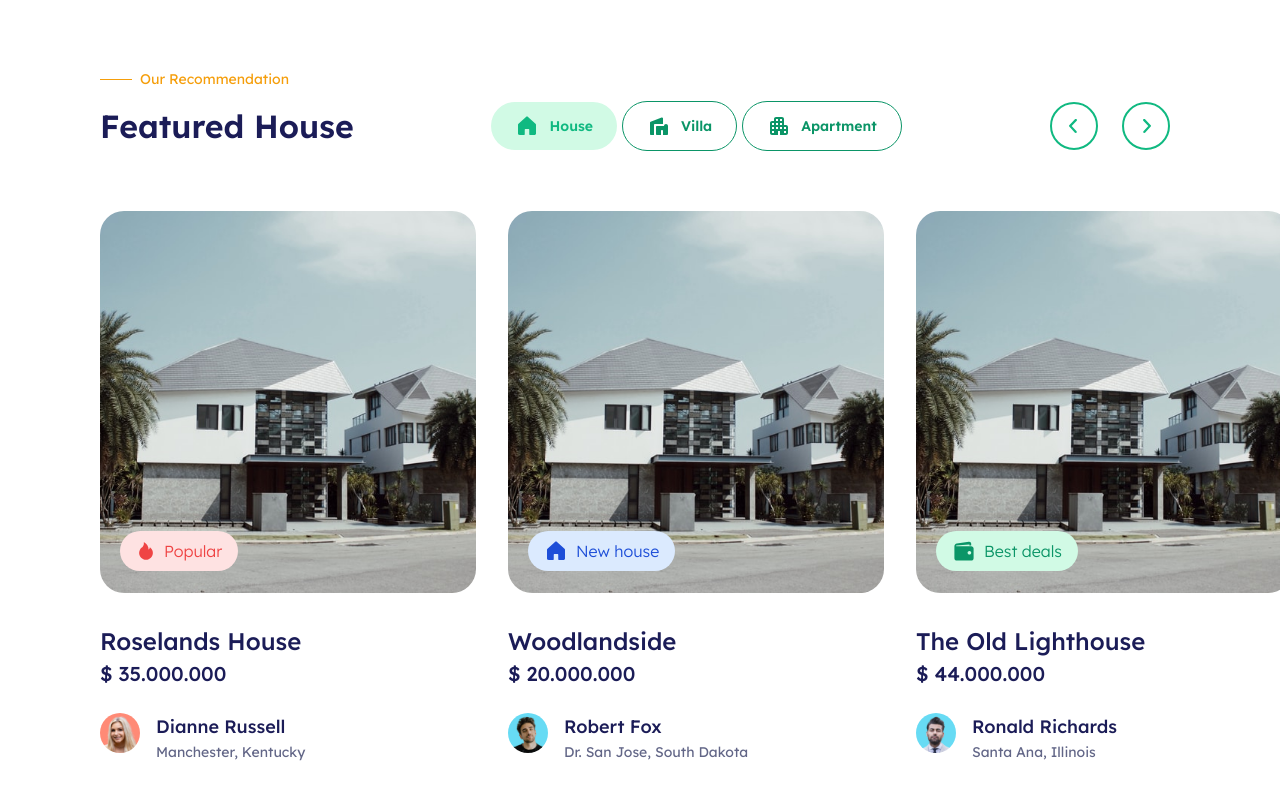
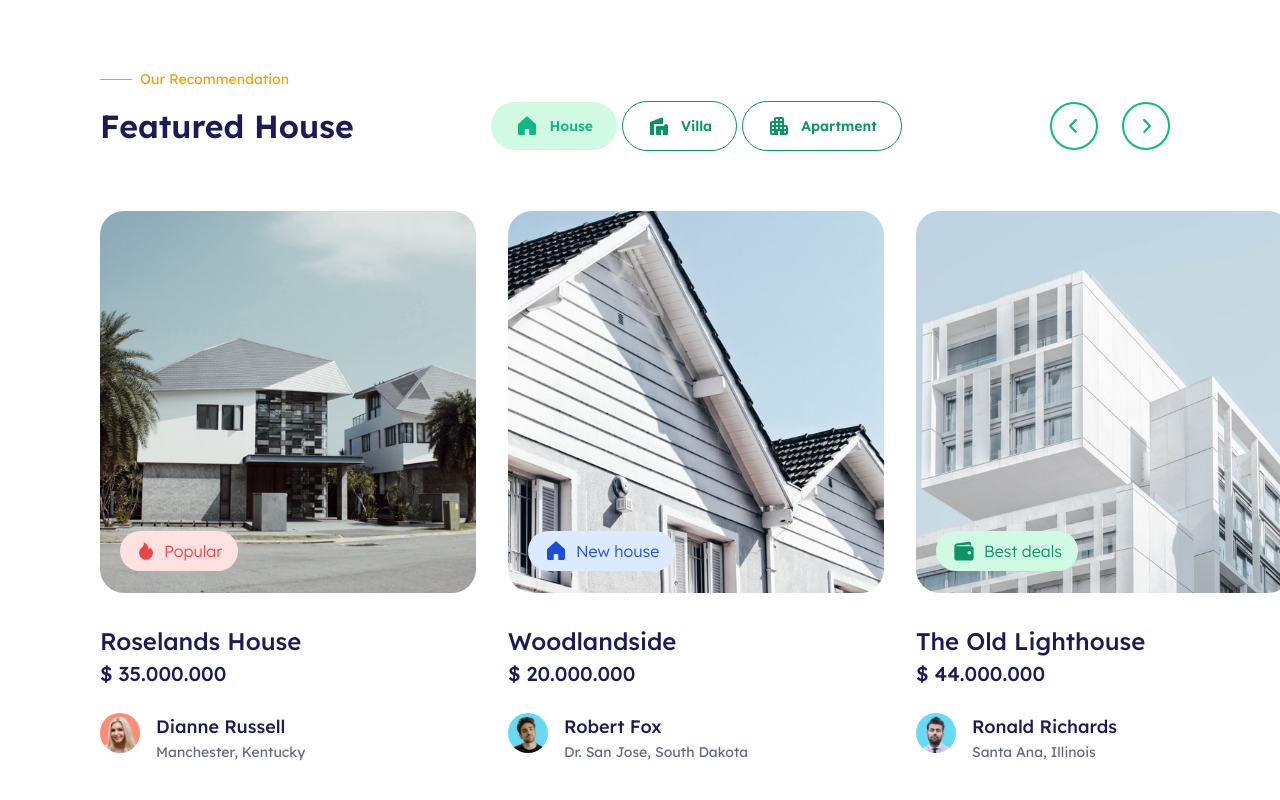
Before and after one commit to banutiy-owl/hounter-page, a website: page index.html in a window 1280 px wide. Shown: the part 711-1511 px from the top of the page. Drawn offline with Linux system fonts and the light colour scheme.

Commit message:
fixed images

```diff
--- a/index.html
+++ b/index.html
@@ -329,7 +329,7 @@
 
           <div class="featured-house__list-card featured-house__list-card--2">
             <img
-              src="imgs/card-img1.jpeg"
+              src="imgs/card-img2.jpeg"
               alt=""
               class="featured-house__list-card__image"
             />
@@ -364,7 +364,7 @@
 
           <div class="featured-house__list-card featured-house__list-card--3">
             <img
-              src="imgs/card-img1.jpeg"
+              src="imgs/card-img3.jpeg"
               alt=""
               class="featured-house__list-card__image"
             />
@@ -399,7 +399,7 @@
 
           <div class="featured-house__list-card featured-house__list-card--4">
             <img
-              src="imgs/card-img1.jpeg"
+              src="imgs/card-img4.jpeg"
               alt=""
               class="featured-house__list-card__image"
             />
```
